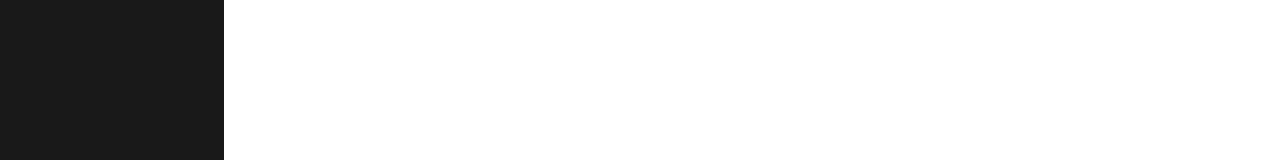
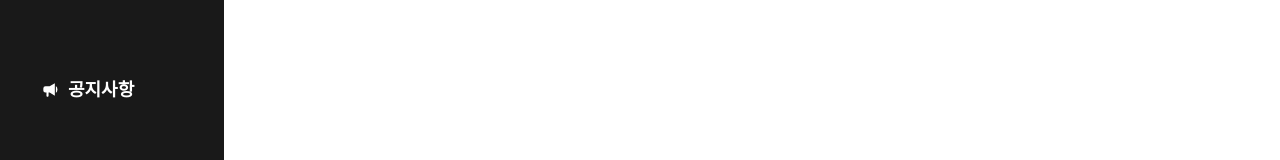
Before and after one commit to FastCampus-Final-Group2/finalproject, a Next.js app: page /dispatch in a window 1280 px wide. Shown: the part 630-790 px from the top of the page. Built offline with nearby package versions, Linux system fonts and the light colour scheme; a web font is replaced by a local one.

Commit message:
Feat: SNB 공지사항 버튼 추가

```diff
--- a/src/components/SideNavBar/SideNavBarList/index.tsx
+++ b/src/components/SideNavBar/SideNavBarList/index.tsx
@@ -7,9 +7,11 @@
     <>
       <SideNavBarMyMenu />
       <div className="h-[2px] w-full bg-gray-800" aria-hidden />
-      {SIDE_NAV_BAR_LINKS.map((info) => {
+      {SIDE_NAV_BAR_LINKS.slice(0, -1).map((info) => {
         return <SideNavBarItem key={info.name} SideNavBarInfo={info} />;
       })}
+      <div className="flex-1" aria-hidden />
+      <SideNavBarItem SideNavBarInfo={SIDE_NAV_BAR_LINKS[SIDE_NAV_BAR_LINKS.length - 1]} />
     </>
   );
 };
--- a/src/components/SideNavBar/index.constants.ts
+++ b/src/components/SideNavBar/index.constants.ts
@@ -42,4 +42,10 @@
     href: "#",
     isOpenable: true,
   },
+  {
+    iconId: "speaker",
+    name: "공지사항",
+    href: "#",
+    isOpenable: false,
+  },
 ] as const;
--- a/src/components/SideNavBar/index.tsx
+++ b/src/components/SideNavBar/index.tsx
@@ -4,7 +4,7 @@
 
 const SideNavBar = () => {
   return (
-    <nav className="flex w-snb-open flex-col gap-5 bg-gray-900">
+    <nav className="flex w-snb-open flex-col gap-5 bg-gray-900 pb-[60px]">
       <div className="px-10 py-9">
         <Link href="/">
           <Image src="/logo_snb_open.png" alt="GLT Korea Logo" width={144} height={48} />
```
